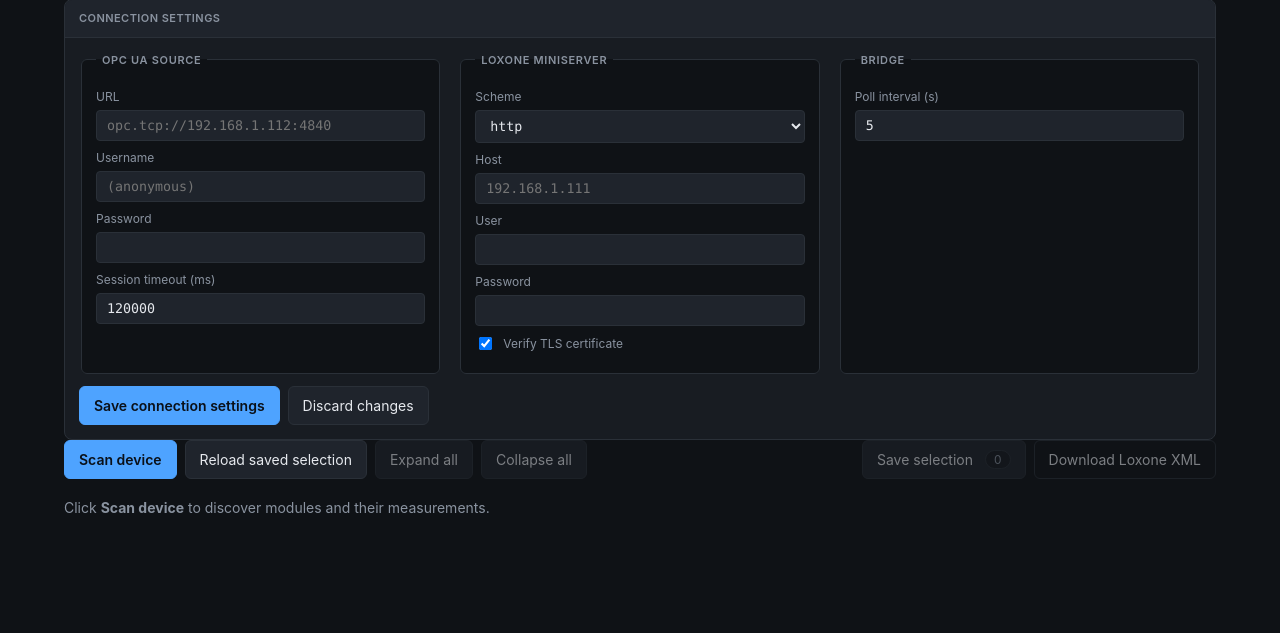
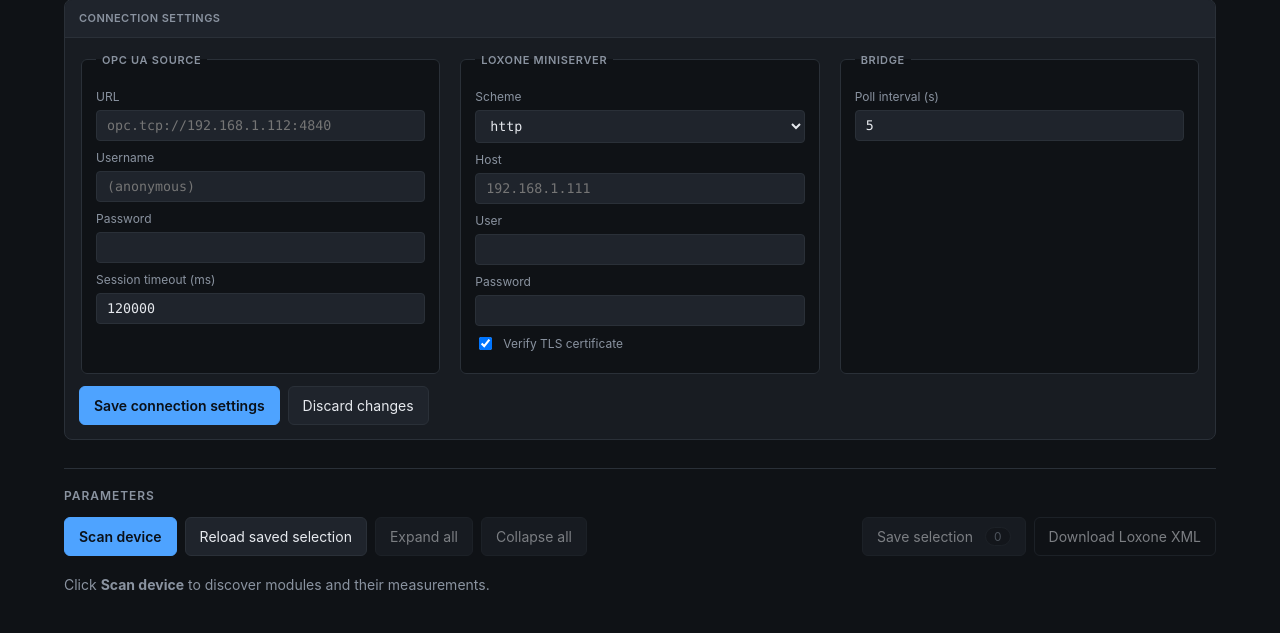
Before and after one commit to roman-slovak/sitop-loxone-bridge, a FastAPI app: template src/sitop_loxone_bridge/web/templates/config.html in a window 1280 px wide. Shown: the part 169-802 px from the top of the page. Before the commit the page ends 682 px from the top, so only its background shows below. Run offline with FastAPI, Linux system fonts and the light colour scheme; the template is opened without the code that fills it, so the values that code supplies are empty; parts of the project's set-up code (start-up, migrations or seed data) failed here and were passed over.

Commit message:
Visually separate Parameters toolbar from Connection settings card
The scan/save/expand-all toolbar sat flush against the Connection
settings card, so it read as one big block instead of two distinct
operations (connect, then pick parameters). Adds a "PARAMETERS" section
heading with a top border between the two sections.

Co-Authored-By: Claude Opus 4.7 (1M context) <noreply@anthropic.com>

```diff
--- a/src/sitop_loxone_bridge/web/static/app.css
+++ b/src/sitop_loxone_bridge/web/static/app.css
@@ -301,6 +301,17 @@ table.data tr.row--selected { background: rgba(78, 163, 255, 0.05); }
 }
 .toolbar.tight { margin-bottom: 0; margin-top: 8px; }
 
+.section-title {
+  margin: 28px 0 12px;
+  font-size: 12px;
+  font-weight: 600;
+  text-transform: uppercase;
+  letter-spacing: 0.08em;
+  color: var(--muted);
+  border-top: 1px solid var(--border);
+  padding-top: 18px;
+}
+
 .vi-input {
   background: var(--bg);
   border: 1px solid var(--border);
--- a/src/sitop_loxone_bridge/web/templates/config.html
+++ b/src/sitop_loxone_bridge/web/templates/config.html
@@ -86,6 +86,7 @@
 </div>
 
 <div x-data="configurator()" x-init="boot()" class="config">
+  <h2 class="section-title">Parameters</h2>
   <div class="toolbar">
     <button class="btn btn--primary"
             @click="scan()"
```
